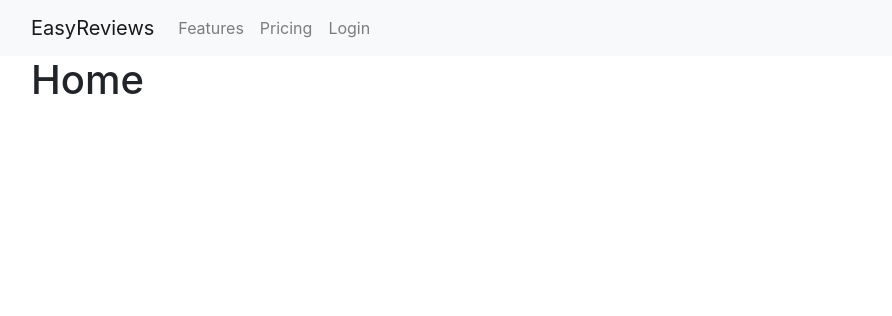
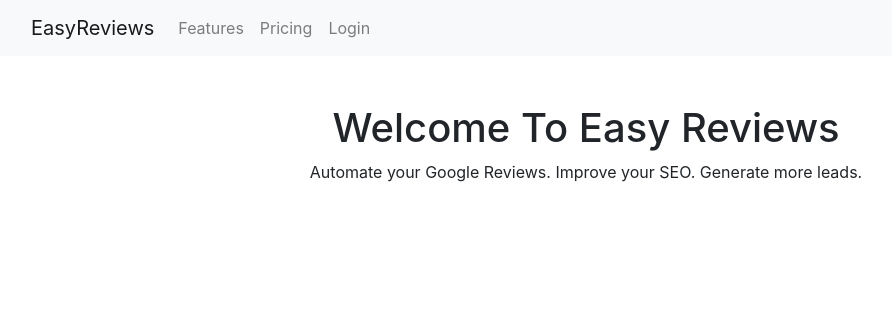
Before and after one commit to evans1111/django_skeleton, a Django app: page / in a window 1280 px wide. Shown: the top 316 px of the page, without its empty margins (54-946 px from the left). Run offline with Django 3.2, Linux system fonts and the light colour scheme; some libraries are stand-ins or nearby versions.

Commit message:
added base static css

```diff
--- a/easyreviews/settings.py
+++ b/easyreviews/settings.py
@@ -29,7 +29,9 @@
 
 ALLOWED_HOSTS = []
 
-
+STATICFILES_DIRS = [
+    os.path.join(BASE_DIR, 'static/'),
+]
 # Application definition
 
 INSTALLED_APPS = [
--- /dev/null
+++ b/static/css/main.css
@@ -0,0 +1,6 @@
+
+/* ========== Home Page ========== */
+.hero-text {
+    text-align: center;
+    margin: 3rem;
+}
--- a/templates/base.html
+++ b/templates/base.html
@@ -1,3 +1,4 @@
+{% load static %}
 <!doctype html>
 <html lang="en">
   <head>
@@ -7,6 +8,9 @@
 
     <!-- Bootstrap CSS -->
     <link rel="stylesheet" href="https://maxcdn.bootstrapcdn.com/bootstrap/4.0.0/css/bootstrap.min.css" integrity="sha384-Gn5384xqQ1aoWXA+058RXPxPg6fy4IWvTNh0E263XmFcJlSAwiGgFAW/dAiS6JXm" crossorigin="anonymous">
+
+    <!-- Custom CSS -->
+    <link rel="stylesheet" href="{% static 'css/main.css' %}">
 
 
     <title>Easy Reviews</title>
--- a/templates/home.html
+++ b/templates/home.html
@@ -2,6 +2,10 @@
 
 {% block content %}
 <div class="container">
-    <h1>Home</h1>
+    <div class="hero-text">
+        <h1 id="hero-headline">Welcome To Easy Reviews</h1>
+        <p id="hero-subhealine">Automate your Google Reviews. Improve your SEO. Generate more leads.</p>
+    </div>
+
 </div>
 {% endblock %}
```
Also changed, not shown: db.sqlite3.
